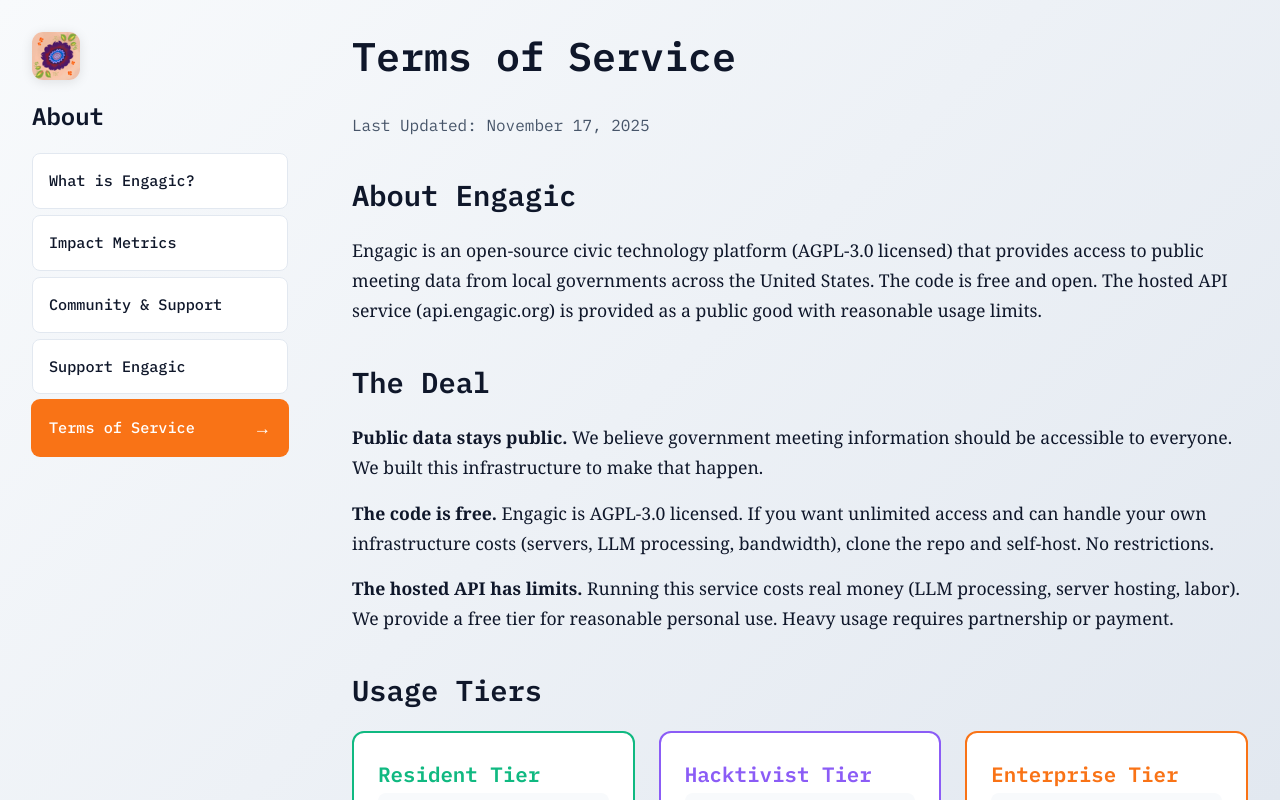
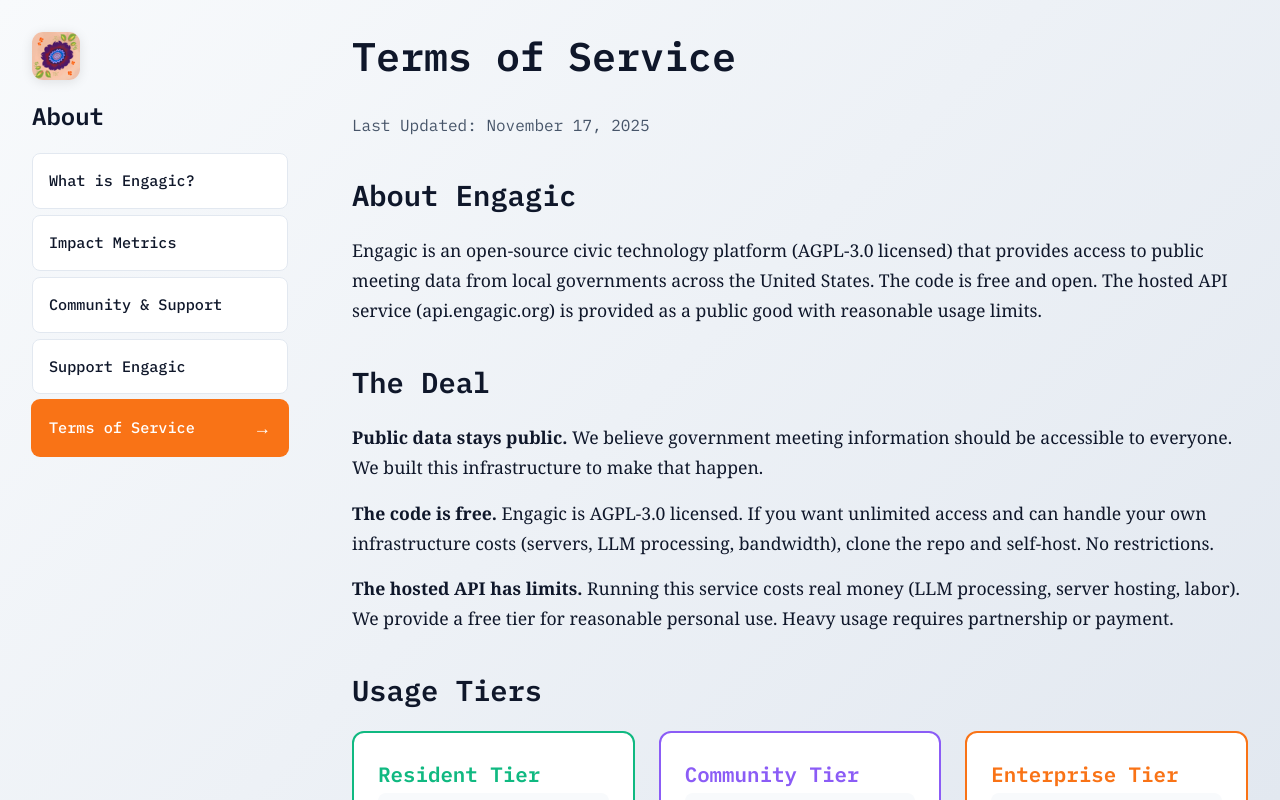
Before and after one commit to Engagic/engagic, a SvelteKit app in the folder frontend/: page /about/terms in a window 1280 px wide. Built offline with nearby package versions, Linux system fonts and the light colour scheme; no server answers.

Commit message:
bulk download coming soon

```diff
--- a/frontend/src/routes/about/terms/+page.svelte
+++ b/frontend/src/routes/about/terms/+page.svelte
@@ -69,7 +69,7 @@
 				</div>
 
 				<div class="tier-card tier-hacktivist">
-					<h3 class="tier-name">Hacktivist Tier</h3>
+					<h3 class="tier-name">Community Tier</h3>
 					<div class="tier-limits">
 						<div class="limit-item">
 							<span class="limit-value">100</span>
@@ -207,7 +207,6 @@
 			<ul>
 				<li>Temporary IP blocks</li>
 				<li>Permanent bans for egregious abuse</li>
-				<li>Legal action for damages</li>
 			</ul>
 			<p class="casual-text">We're reasonable, hit us up.</p>
 		</section>
@@ -260,7 +259,6 @@
 				<p>If you're an individual wanting to check your city's meetings: <strong>use it freely</strong>.</p>
 				<p>If you're a nonprofit fighting for housing justice: <strong>let's partner</strong>.</p>
 				<p>If you're a commercial entity building on our work: <strong>let's talk</strong>.</p>
-				<p>If you're a VC-backed startup scraping our API to train your models: <strong>pay up or self-host</strong>.</p>
 			</div>
 			<p class="philosophy-footer">
 				<strong>Questions?</strong> <a href="mailto:hello@engagic.org">hello@engagic.org</a><br>
```
